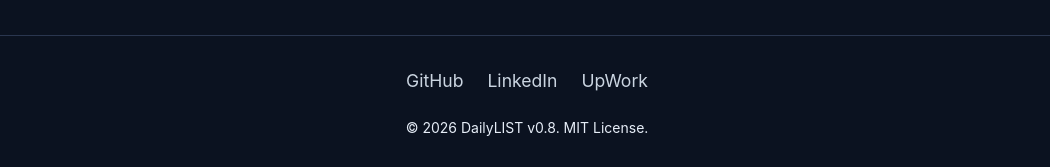
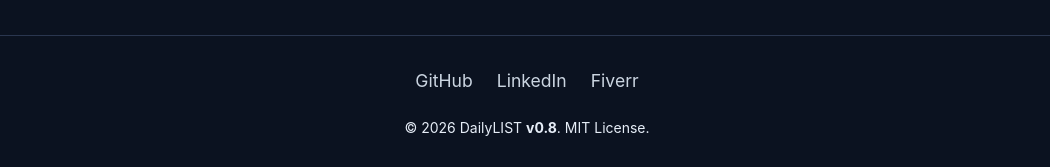
Before and after one commit to dwalkerwd7/DailyLIST, a React (Vite) app in the folder client/: page /feedback in a window 1280 px wide. Shown: the part 630-797 px from the top of the page, without its empty margins (113-1163 px from the left). Built offline with nearby package versions, Linux system fonts and the light colour scheme; no server answers.

Commit message:
put my fiverr link in the footer links. again, you can fork and put your own links if you wish

```diff
--- a/client/src/components/Footer.tsx
+++ b/client/src/components/Footer.tsx
@@ -4,7 +4,7 @@ export default function Footer() {
     const socialLinks = [
         { label: 'GitHub', href: 'https://github.com/dwalkerwd7' },
         { label: 'LinkedIn', href: 'https://www.linkedin.com/in/derek-walker-a288663a7/' },
-        { label: 'UpWork', href: 'https://www.upwork.com/freelancers/dwalkerwd7' },
+        { label: 'Fiverr', href: 'https://www.fiverr.com/users/dwalkerwd7/seller_dashboard' },
     ];
 
     return (
@@ -26,7 +26,7 @@ export default function Footer() {
                         ))}
                     </ul>
                     <div className="text-center text-sm text-primary-text">
-                        <p>&copy; {currentYear} DailyLIST v0.8. MIT License.</p>
+                        <p>&copy; {currentYear} DailyLIST <strong>v0.8</strong>. MIT License.</p>
                     </div>
                 </div>
             </div>
```
